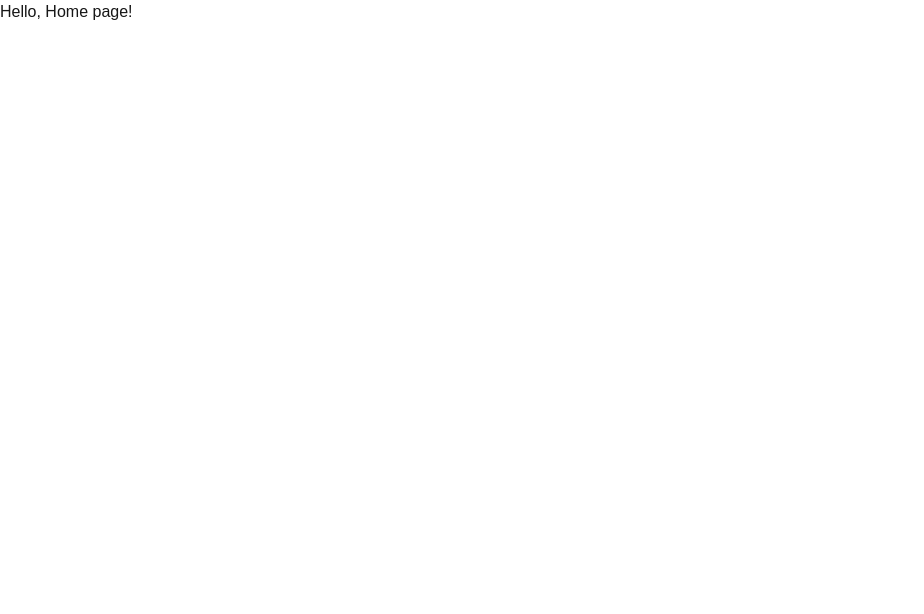
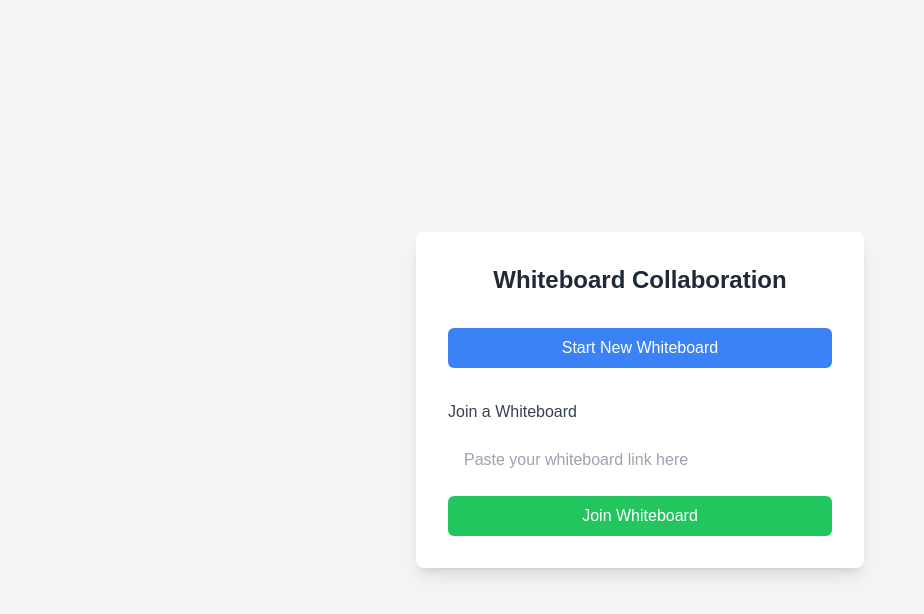
Before and after one commit to shahana308/real-time-whiteboard, a Next.js app: page / in a window 1280 px wide. Shown: the top 614 px of the page, without its empty margins (0-924 px from the left). Built offline with nearby package versions, Linux system fonts and the light colour scheme.

Commit message:
feat: add start/join page

```diff
--- a/src/app/page.tsx
+++ b/src/app/page.tsx
@@ -1,3 +1,58 @@
-export default function Page() {
-  return <h1>Hello, Home page!</h1>;
+"use client";
+
+export default function WhiteboardPage() {
+  const handleStartWhiteboard = () => {
+    const randomId = Math.random().toString(36).substring(2, 9);
+    const newWhiteboardLink = `${window.location.origin}/whiteboard/${randomId}`;
+    window.location.href = newWhiteboardLink;
+  };
+
+  const handleJoinWhiteboard = (e: React.FormEvent<HTMLFormElement>) => {
+    e.preventDefault();
+    const formData = new FormData(e.currentTarget);
+    const link = formData.get("whiteboardLink") as string;
+    if (link) {
+      window.location.href = link;
+    }
+  };
+
+  return (
+    <div className="flex h-screen items-center justify-center bg-gray-100">
+      <div className="w-full max-w-md space-y-8 rounded-lg bg-white p-8 shadow-lg">
+        <h1 className="text-2xl font-bold text-center text-gray-800">
+          Whiteboard Collaboration
+        </h1>
+
+        <button
+          onClick={handleStartWhiteboard}
+          className="w-full rounded-md bg-blue-500 py-2 text-white font-medium hover:bg-blue-600 transition duration-300"
+        >
+          Start New Whiteboard
+        </button>
+
+        <form onSubmit={handleJoinWhiteboard} className="space-y-4">
+          <label
+            htmlFor="whiteboardLink"
+            className="block text-gray-700 font-medium"
+          >
+            Join a Whiteboard
+          </label>
+          <input
+            type="text"
+            name="whiteboardLink"
+            id="whiteboardLink"
+            placeholder="Paste your whiteboard link here"
+            className="w-full rounded-md border-gray-300 focus:border-blue-500 focus:ring focus:ring-blue-200 px-4 py-2"
+            required
+          />
+          <button
+            type="submit"
+            className="w-full rounded-md bg-green-500 py-2 text-white font-medium hover:bg-green-600 transition duration-300"
+          >
+            Join Whiteboard
+          </button>
+        </form>
+      </div>
+    </div>
+  );
 }
```
